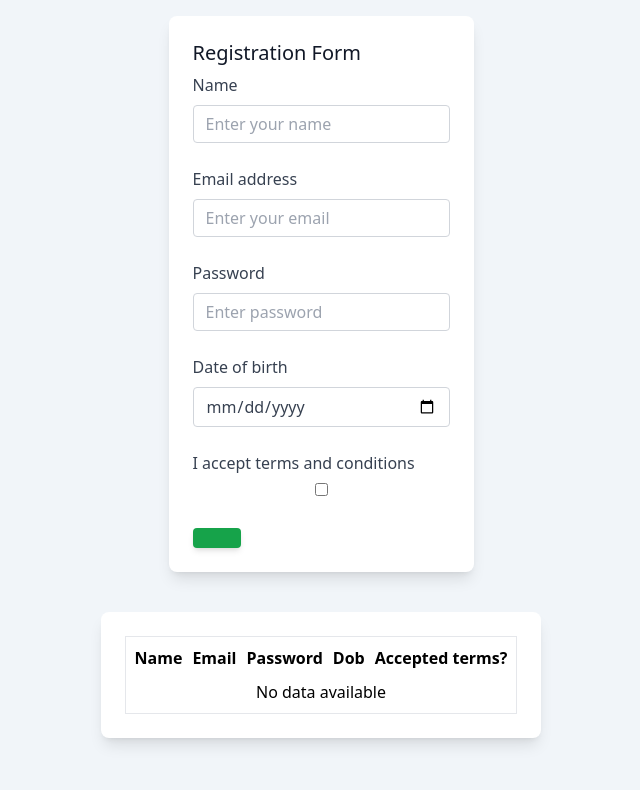
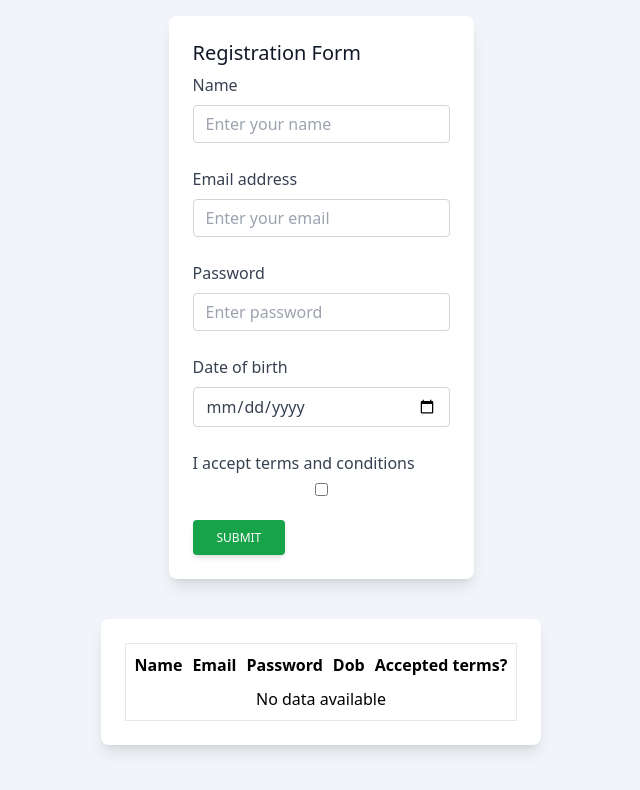
Before and after one commit to smartclash/simple-tailwind, a plain HTML site: page index.html in a window 1280 px wide. Shown: the whole page, without its empty margins (319-959 px from the left). Drawn offline with nearby package versions, Linux system fonts and the light colour scheme.

Commit message:
Fix button

```diff
--- a/index.html
+++ b/index.html
@@ -115,7 +115,9 @@
                               focus:text-gray-700 focus:bg-white focus:border-blue-600 focus:outline-none" id="terms"
                             aria-describedby="emailHelp" name="terms" required>
                     </div>
-                    <button type="submit" class="inline-block px-6 py-2.5 bg-green-600 text-white font-medium text-xs leading-tight uppercase rounded shadow-md hover:bg-green-700 hover:shadow-lg focus:bg-green-700 focus:shadow-lg focus:outline-none focus:ring-0 active:bg-green-800 active:shadow-lg transition duration-150 ease-in-out" />
+                    <button type="submit" class="inline-block px-6 py-2.5 bg-green-600 text-white font-medium text-xs leading-tight uppercase rounded shadow-md hover:bg-green-700 hover:shadow-lg focus:bg-green-700 focus:shadow-lg focus:outline-none focus:ring-0 active:bg-green-800 active:shadow-lg transition duration-150 ease-in-out">
+                        Submit
+                    </button>
                 </form>
             </div>
         </div>
```
